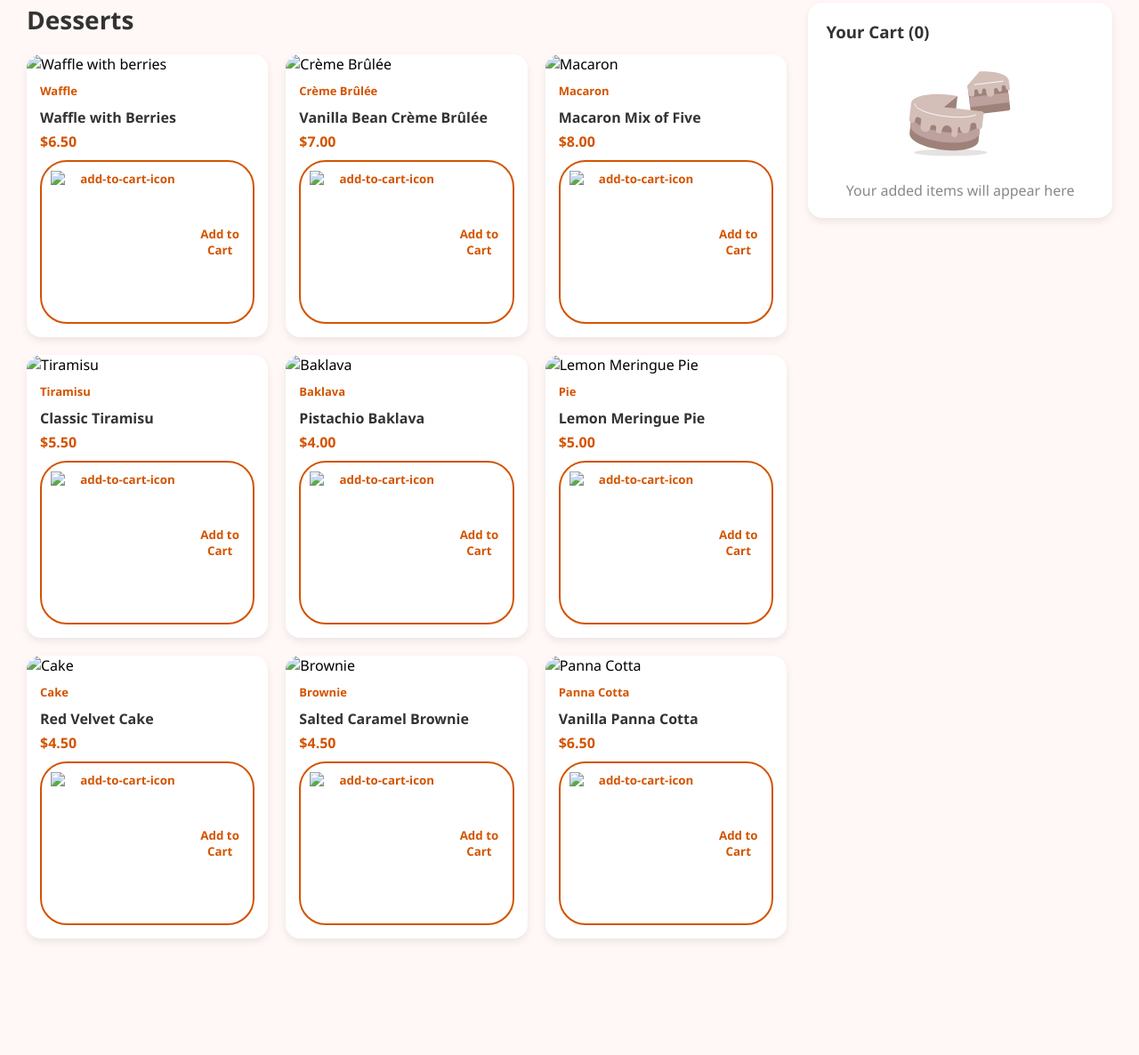
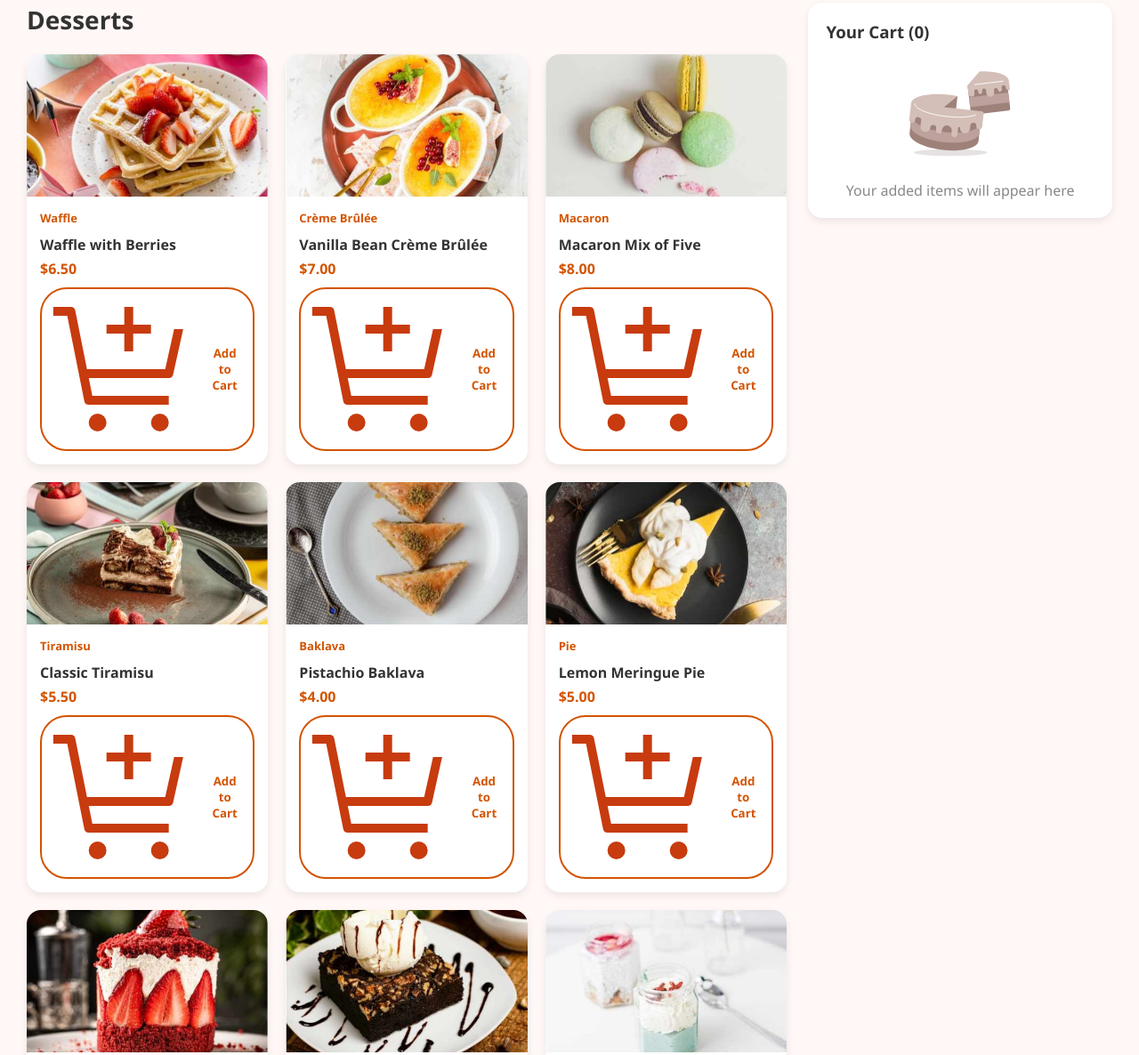
Before and after one commit to CDQ96/Restaurant-Product-List, a plain HTML site: page index.html in a window 1280 px wide. Shown: the part 27-1213 px from the top of the page at 89% size. Before the commit the page ends 1112 px from the top, so only its background shows below. Drawn offline with Linux system fonts and the light colour scheme.

Commit message:
Changed the image paths

```diff
--- a/index.html
+++ b/index.html
@@ -12,99 +12,99 @@
     <div class="dessert-grid">
       <!-- Waffle Card -->
       <div class="dessert-card">
-        <img src="product-list-with-cart-main/image-waffle-desktop.jpg" alt="Waffle with berries">
+        <img src="assets/images/image-waffle-desktop.jpg" alt="Waffle with berries">
         <div class="info">
           <p class="category">Waffle</p>
           <h4>Waffle with Berries</h4>
           <p>$6.50</p>
-          <button class="add-to-cart-btn"><img src="product-list-with-cart-main/assets/images/icon-add-to-cart.svg" alt="add-to-cart-icon" class="cart-icon">Add to Cart</button>
+          <button class="add-to-cart-btn"><img src="assets/images/icon-add-to-cart.svg" alt="add-to-cart-icon" class="cart-icon">Add to Cart</button>
         </div>
       </div>
 
       <!-- Crème Brûlée Card -->
       <div class="dessert-card">
-        <img src="product-list-with-cart-main/assets/images/image-creme-brulee-desktop.jpg" alt="Crème Brûlée">
+        <img src="assets/images/image-creme-brulee-desktop.jpg" alt="Crème Brûlée">
         <div class="info">
           <p class="category">Crème Brûlée</p>
           <h4>Vanilla Bean Crème Brûlée</h4>
           <p>$7.00</p>
-          <button class="add-to-cart-btn"><img src="product-list-with-cart-main/assets/images/icon-add-to-cart.svg" alt="add-to-cart-icon" class="cart-icon">Add to Cart</button>
+          <button class="add-to-cart-btn"><img src="assets/images/icon-add-to-cart.svg" alt="add-to-cart-icon" class="cart-icon">Add to Cart</button>
         </div>
       </div>
 
       <div class="dessert-card">
-        <img src="product-list-with-cart-main/assets/images/image-macaron-desktop.jpg" alt="Macaron">
+        <img src="assets/images/image-macaron-desktop.jpg" alt="Macaron">
         <div class="info">
           <p class="category" >Macaron</p>
           <h4>Macaron Mix of Five</h4>
           <p>$8.00</p>
-          <button class="add-to-cart-btn"><img src="product-list-with-cart-main/assets/images/icon-add-to-cart.svg" alt="add-to-cart-icon" class="cart-icon">Add to Cart</button>
+          <button class="add-to-cart-btn"><img src="assets/images/icon-add-to-cart.svg" alt="add-to-cart-icon" class="cart-icon">Add to Cart</button>
         </div>
       </div>
 
 
       <div class="dessert-card">
-        <img src="product-list-with-cart-main/assets/images/image-tiramisu-desktop.jpg" alt="Tiramisu">
+        <img src="assets/images/image-tiramisu-desktop.jpg" alt="Tiramisu">
         <div class="info">
           <p class="category">Tiramisu</p>
           <h4>Classic Tiramisu</h4>
           <p>$5.50</p>
-          <button class="add-to-cart-btn"><img src="product-list-with-cart-main/assets/images/icon-add-to-cart.svg" alt="add-to-cart-icon" class="cart-icon">Add to Cart</button>
+          <button class="add-to-cart-btn"><img src="assets/images/icon-add-to-cart.svg" alt="add-to-cart-icon" class="cart-icon">Add to Cart</button>
         </div>
       </div>
 
 
       <div class="dessert-card">
-        <img src="product-list-with-cart-main/assets/images/image-baklava-desktop.jpg" alt="Baklava">
+        <img src="assets/images/image-baklava-desktop.jpg" alt="Baklava">
         <div class="info">
           <p class="category">Baklava</p>
           <h4>Pistachio Baklava</h4>
           <p>$4.00</p>
-          <button class="add-to-cart-btn"><img src="product-list-with-cart-main/assets/images/icon-add-to-cart.svg" alt="add-to-cart-icon" class="cart-icon">Add to Cart</button>
+          <button class="add-to-cart-btn"><img src="assets/images/icon-add-to-cart.svg" alt="add-to-cart-icon" class="cart-icon">Add to Cart</button>
         </div>
       </div>
 
 
       <div class="dessert-card">
-        <img src="product-list-with-cart-main/assets/images/image-meringue-desktop.jpg" alt="Lemon Meringue Pie">
+        <img src="assets/images/image-meringue-desktop.jpg" alt="Lemon Meringue Pie">
         <div class="info">
           <p class="category">Pie</p>
           <h4>Lemon Meringue Pie</h4>
           <p>$5.00</p>
-          <button class="add-to-cart-btn"><img src="product-list-with-cart-main/assets/images/icon-add-to-cart.svg" alt="add-to-cart-icon" class="cart-icon">Add to Cart</button>
+          <button class="add-to-cart-btn"><img src="assets/images/icon-add-to-cart.svg" alt="add-to-cart-icon" class="cart-icon">Add to Cart</button>
         </div>
       </div>
 
 
       <div class="dessert-card">
-        <img src="product-list-with-cart-main/assets/images/image-cake-desktop.jpg" alt="Cake">
+        <img src="assets/images/image-cake-desktop.jpg" alt="Cake">
         <div class="info">
           <p class="category">Cake</p>
           <h4>Red Velvet Cake</h4>
           <p>$4.50</p>
-          <button class="add-to-cart-btn"><img src="product-list-with-cart-main/assets/images/icon-add-to-cart.svg" alt="add-to-cart-icon" class="cart-icon">Add to Cart</button>
+          <button class="add-to-cart-btn"><img src="assets/images/icon-add-to-cart.svg" alt="add-to-cart-icon" class="cart-icon">Add to Cart</button>
         </div>
       </div>
 
 
       <div class="dessert-card">
-        <img src="product-list-with-cart-main/assets/images/image-brownie-desktop.jpg" alt="Brownie">
+        <img src="assets/images/image-brownie-desktop.jpg" alt="Brownie">
         <div class="info">
           <p class="category">Brownie</p>
           <h4>Salted Caramel Brownie</h4>
           <p>$4.50</p>
-          <button class="add-to-cart-btn"><img src="product-list-with-cart-main/assets/images/icon-add-to-cart.svg" alt="add-to-cart-icon" class="cart-icon">Add to Cart</button>
+          <button class="add-to-cart-btn"><img src="assets/images/icon-add-to-cart.svg" alt="add-to-cart-icon" class="cart-icon">Add to Cart</button>
         </div>
       </div>
 
 
       <div class="dessert-card">
-        <img src="product-list-with-cart-main/assets/images/image-panna-cotta-desktop.jpg" alt="Panna Cotta">
+        <img src="assets/images/image-panna-cotta-desktop.jpg" alt="Panna Cotta">
         <div class="info">
           <p class="category">Panna Cotta</p>
           <h4>Vanilla Panna Cotta</h4>
           <p>$6.50</p>
-          <button class="add-to-cart-btn"><img src="product-list-with-cart-main/assets/images/icon-add-to-cart.svg" alt="add-to-cart-icon" class="cart-icon">Add to Cart</button>
+          <button class="add-to-cart-btn"><img src="assets/images/icon-add-to-cart.svg" alt="add-to-cart-icon" class="cart-icon">Add to Cart</button>
         </div>
       </div>
     </div>
@@ -115,7 +115,7 @@
     <h3>Your Cart (<span id="cart-count">0</span>)</h3>
 
     <div id="empty-cart" class="empty-cart">
-      <img src="./assets/images/illustration-empty-cart.svg" alt="Empty cart">
+      <img src="assets/images/illustration-empty-cart.svg" alt="Empty cart">
       <p>Your added items will appear here</p>
     </div>
 
```
